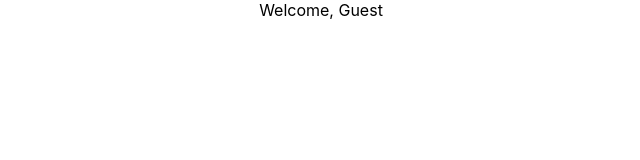
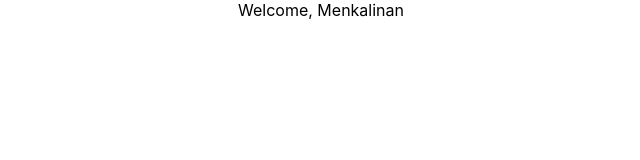
Before and after one commit to EranLavan/codevolution-one, a React (Create React App) app: page / in a window 1280 px wide. Shown: the top 160 px of the page, without its empty margins (319-959 px from the left). Built offline with nearby package versions, Linux system fonts and the light colour scheme.

Commit message:
modified:   src/components/UserGreeting.js

```diff
--- a/src/components/UserGreeting.js
+++ b/src/components/UserGreeting.js
@@ -6,36 +6,61 @@ class UserGreeting extends Component {
       super(props)
 
       this.state = {
-         isLoggedIn: false
+         isLoggedIn: true
       }
     }
 
+// //  FIRST METHOD: inside the render
 
-    // login = () => {
-    //     this.setState({
-    //         isLoggedIn: true
-    //     })
+//   render() {
+
+//     if (this.state.isLoggedIn) {
+//         return (
+//             <div>
+//                 Welcome, Menkalinan
+//             </div>
+//         )
+//     } else {
+//         return (
+//             <div>
+//                 Welcome, Guest
+//             </div>
+//         )
+//     }
+//     }
+//
+
+// // SECOND METHOD: variables
+
+//     render() {
+
+//         let message
+//         if (this.state.isLoggedIn) {
+//             message = <div>Welcome, Menkalinan</div>
+//         } else {
+//             message = <div>Welcome, Guest</div>
+//         }
+
+// return (<div>{message}</div>)
+
+//     }
+
+// // THIRD METHOD: ternary operator
+
+    render() {
+        return(
+            this.state.isLoggedIn
+            ? <div>Welcome, Menkalinan</div>
+            : <div>Welcome, Guest</div>
+        )
+    }
+
+// // FOURTH METHOD: short circuit operator approach (specific case of ternary)
+
+    // render() {
+    //     return this.state.isLoggedIn && <div>Welcome, Menkalinan</div>
     // }
 
-
-
-  render() {
- //   <button onClick={login()}>Login if you want</button>
-
-    if (this.state.isLoggedIn) {
-        return (
-            <div>
-                Welcome, Menkalinan
-            </div>
-        )
-    } else {
-        return (
-            <div>
-                Welcome, Guest
-            </div>
-        )
-    }
-    }
-  }
+}
 
 export default UserGreeting
```
